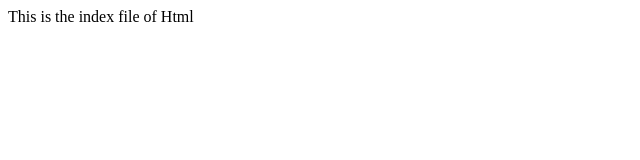
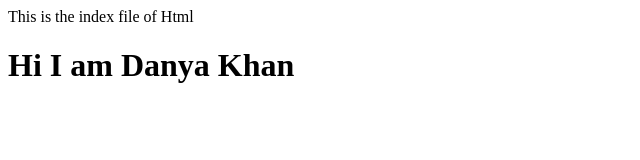
Before and after one commit to muhammadDanyal00/Demo-code, a plain HTML site: page index.html in a window 1280 px wide. Shown: the whole page, without its empty margins (0-640 px from the left). Drawn offline with Linux system fonts and the light colour scheme.

Commit message:
Have been added new files

```diff
--- a/index.html
+++ b/index.html
@@ -1,2 +1,3 @@
+<p>This is the index file of Html</p>
 
-<p>This is the index file of Html</p>
+<h1>Hi I am Danya Khan</h1>
```
Also changed, not shown: 1 other file.
